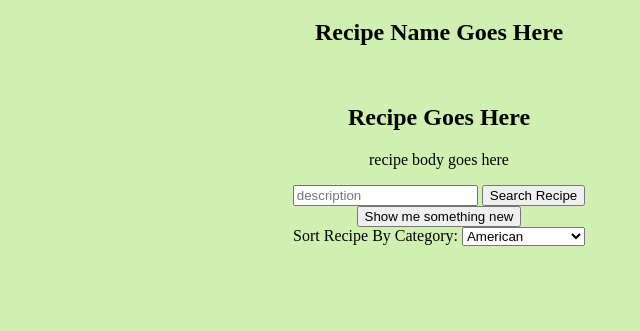
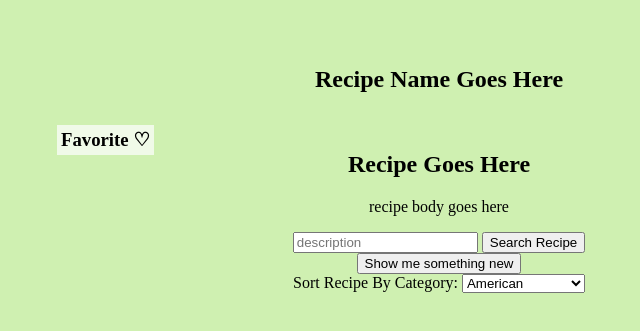
Before and after one commit to HartPM/phase-1-project, a plain HTML site: page index.html in a window 1280 px wide. Shown: the part 61-392 px from the top of the page, without its empty margins (201-841 px from the left). Drawn offline with Linux system fonts and the light colour scheme; no server answers.

Commit message:
Like Button and My Favorites Bar

```diff
--- a/index.html
+++ b/index.html
@@ -14,15 +14,17 @@
     <div id="website">
         <h1>Veggie Bot</h1>
     </div>
-    <div id="favorites">
-        <!-- Add div creation functionality into the event listener and then append here, make scrollable with CSS -->
-    </div>
+    <div id="favorites" class="hidden">
+        <h2>My Favorite Recipes</h2>
+   <!-- Add div creation functionality into the event listener and then append here, make scrollable with CSS -->
+   </div>
     <div id="featured-recipe">
-        <div id="featured-image-container">
+        <div id="featured-image-container" class="column">
             <h2 id="feature-name">Recipe Name Goes Here</h2>
+            <h3 class="favorite-button">Favorite &#x2661;</h3>
             <img id="recipe-image" src="">
         </div>
-        <div id="recipe-container">
+        <div id="recipe-container" class="column">
             <h2 id="recipe-title">Recipe Goes Here</h2>
             <p id="recipe-body">recipe body goes here</p>
             <!-- make additional p tags as needed -->
--- a/style.css
+++ b/style.css
@@ -2,3 +2,19 @@ body {
     text-align: center;
     background-color: #cff0b1;
 }
+
+.hidden {
+    visibility: hidden;
+  }
+
+#featured-recipe {
+    position: relative;
+}
+
+.favorite-button {
+    position: absolute;
+    left: 250px;
+    top: 40px;
+    padding: 0.25rem 0.25rem 0.25rem 0.25rem;
+    background-color: rgba(255, 255, 255, 0.7);
+}
```
